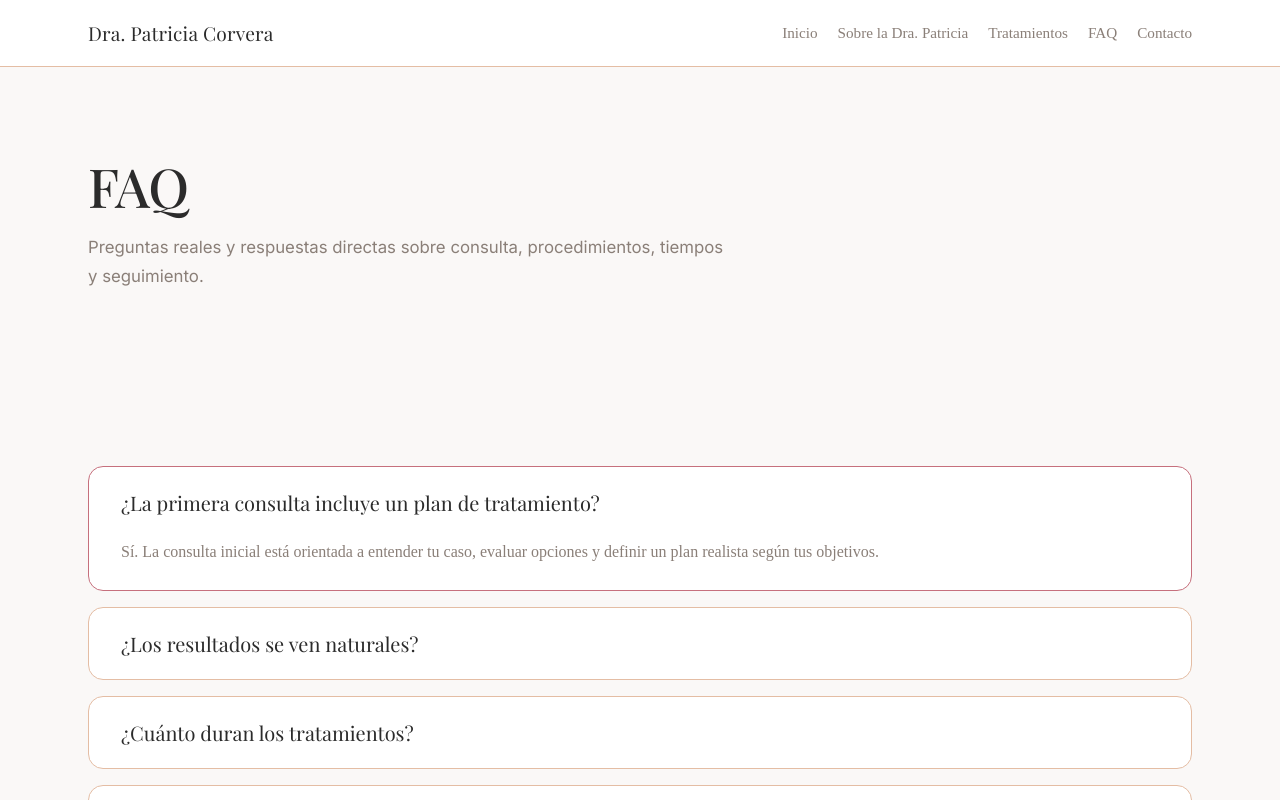
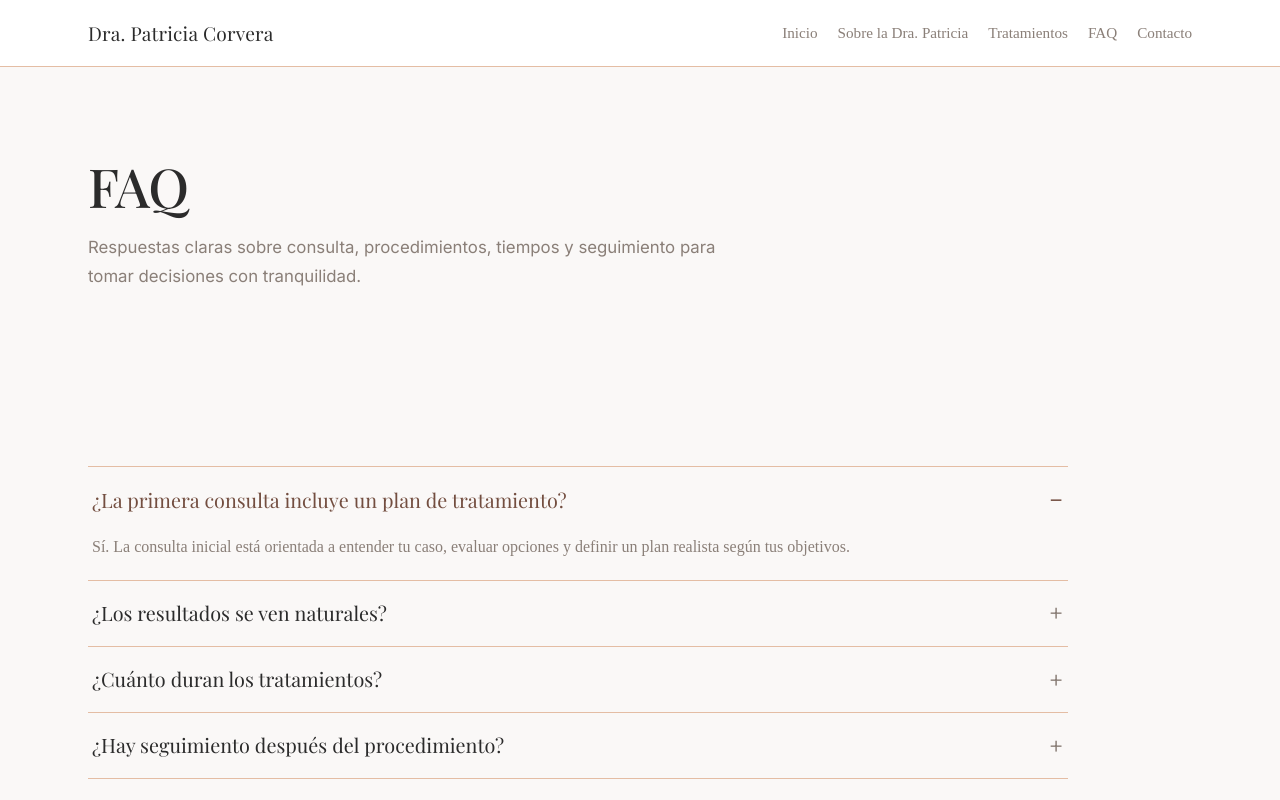
Before and after one commit to JuaniPardo/corvera-site, a Next.js app: page /faq in a window 1280 px wide. Both pictures are taken after a click on the heading "¿La primera consulta incluye un plan de tratamiento?". Shown: the top 800 px of the page. Built offline with nearby package versions, Linux system fonts and the light colour scheme; a web font is replaced by a local one.

Commit message:
Refine FAQ interactions and replace home and about portraits

```diff
--- a/src/app/faq/page.tsx
+++ b/src/app/faq/page.tsx
@@ -3,19 +3,22 @@ import Reveal from '@/components/ui/Reveal';
 import SectionBlock from '@/components/ui/SectionBlock';
 import { faqItems } from '@/data/siteContent';
 import PageHeading from '@/sections/shared/PageHeading';
+import { Box } from '@mui/system';
 
 export default function FaqPage() {
   return (
     <>
       <PageHeading
         title="FAQ"
-        description="Preguntas reales y respuestas directas sobre consulta, procedimientos, tiempos y seguimiento."
+        description="Respuestas claras sobre consulta, procedimientos, tiempos y seguimiento para tomar decisiones con tranquilidad."
         compact
       />
 
       <SectionBlock size="compact">
         <Reveal>
-          <FaqList items={faqItems} />
+          <Box sx={{ maxWidth: 980 }}>
+            <FaqList items={faqItems} />
+          </Box>
         </Reveal>
       </SectionBlock>
     </>
--- a/src/app/sobre/page.tsx
+++ b/src/app/sobre/page.tsx
@@ -34,7 +34,7 @@ export default function SobrePage() {
             <Box sx={{ gridColumn: { lg: 'span 5' } }}>
               <Box
                 component="img"
-                src="/patricia-portrait.svg"
+                src="/paty02.webp"
                 alt="Retrato de la Dra. Patricia Corvera"
                 sx={{
                   width: '100%',
--- a/src/components/ui/FaqList.tsx
+++ b/src/components/ui/FaqList.tsx
@@ -9,46 +9,77 @@ export type FaqItem = {
 
 export default function FaqList({ items }: { items: FaqItem[] }) {
   return (
-    <Box sx={{ display: 'grid', gap: 2 }}>
+    <Box sx={{ display: 'grid', borderTop: 1, borderColor: 'brand.beige' }}>
       {items.map((item) => (
         <Box
           component="details"
           key={item.question}
           sx={(theme) => ({
-            border: `1px solid ${theme.palette.brand.beige}`,
-            borderRadius: 1.5,
-            p: 0,
-            backgroundColor: theme.palette.background.paper,
-            overflow: 'hidden',
-            '&[open]': {
-              borderColor: theme.palette.brand.rose,
-            },
+            borderBottom: `1px solid ${theme.palette.brand.beige}`,
+            backgroundColor: 'transparent',
             '& > summary': {
               listStyle: 'none',
               cursor: 'pointer',
-              px: { xs: 3, md: 4 },
-              py: 2.75,
+              px: 0.5,
+              py: { xs: 2.1, md: 2.4 },
               fontFamily: 'var(--font-heading), serif',
-              fontSize: '1.25rem',
+              fontSize: { xs: '1.18rem', md: '1.24rem' },
+              lineHeight: 1.35,
               color: theme.palette.brand.text,
-              transition: 'background-color 320ms ease',
+              transition: 'background-color 180ms ease, color 180ms ease',
+              display: 'grid',
+              gridTemplateColumns: 'minmax(0, 1fr) auto',
+              alignItems: 'center',
+              gap: 1.5,
             },
             '& > summary::-webkit-details-marker': {
               display: 'none',
             },
+            '& > summary::after': {
+              content: '"+"',
+              fontFamily: 'var(--font-body), sans-serif',
+              fontSize: '1.5rem',
+              fontWeight: 300,
+              lineHeight: 1,
+              color: theme.palette.brand.gray,
+              transition: 'color 180ms ease, transform 180ms ease',
+              transform: 'translateY(-1px)',
+            },
             '& > summary:hover': {
               backgroundColor: theme.palette.brand.nude,
+            },
+            '&[open] > summary': {
+              color: theme.palette.brand.brown,
+            },
+            '&[open] > summary::after': {
+              content: '"−"',
+              color: theme.palette.brand.brown,
+            },
+            '&[open] .faq-answer': {
+              animation: 'faqReveal 220ms ease',
+            },
+            '@keyframes faqReveal': {
+              from: {
+                opacity: 0,
+                transform: 'translateY(-3px)',
+              },
+              to: {
+                opacity: 1,
+                transform: 'translateY(0)',
+              },
             },
           })}
         >
           <summary>{item.question}</summary>
           <Box
+            className="faq-answer"
             sx={(theme) => ({
-              px: { xs: 3, md: 4 },
-              pb: 3,
+              px: 0.5,
+              pb: { xs: 2.2, md: 2.5 },
               color: theme.palette.brand.gray,
               fontSize: '1rem',
-              lineHeight: 1.75,
+              lineHeight: 1.7,
+              maxWidth: 860,
             })}
           >
             {item.answer}
--- a/src/sections/home/HeroSection.tsx
+++ b/src/sections/home/HeroSection.tsx
@@ -45,8 +45,8 @@ export default function HeroSection() {
           <Box sx={{ gridColumn: { lg: 'span 6' } }}>
             <Box
               component="img"
-              src="/patricia-portrait.svg"
-              alt="Retrato ilustrado de la Dra. Patricia Corvera"
+              src="/paty01.webp"
+              alt="Retrato de la Dra. Patricia Corvera"
               sx={(theme) => ({
                 width: '100%',
                 height: 'auto',
```
Also changed, not shown: src/sections/home/FaqSection.tsx (+5 -3 lines), public/paty01.webp (added), public/paty02.webp (added).
